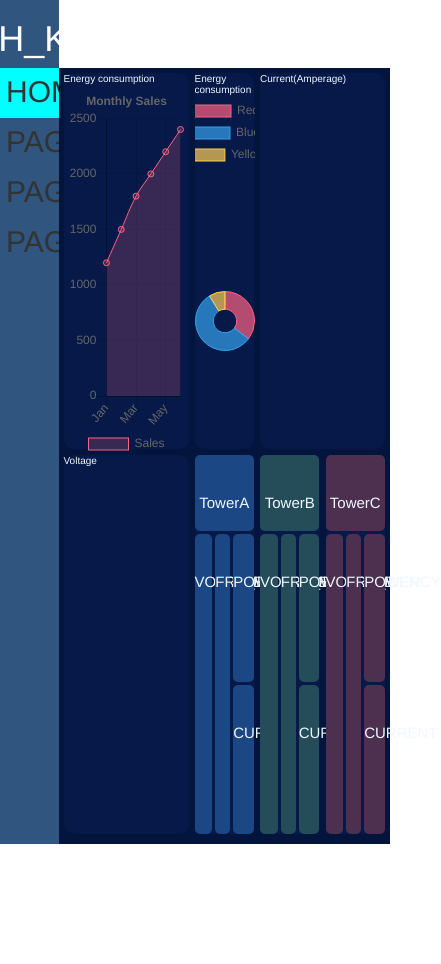
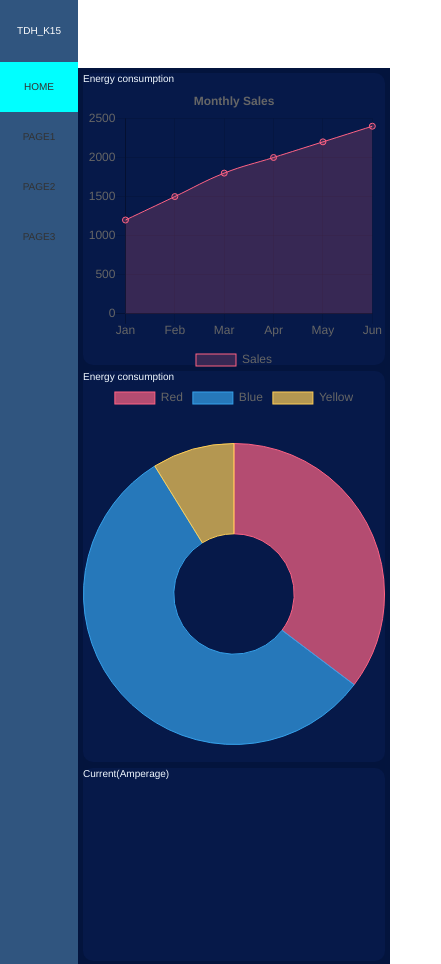
Before and after one commit to DinhTuanAnhHAUI/IOT, a plain HTML site: page index.html in a window 390 px wide. Shown: the top 964 px of the page, 441 px wide, since content can reach past the window. Before the commit the page ends 844 px from the top, so only its background shows below. Drawn offline with nearby package versions, Linux system fonts and the light colour scheme.

Commit message:
dung vua up

```diff
--- a/index.html
+++ b/index.html
@@ -8,14 +8,17 @@
     <title>IOT_system_1</title>
     <script src="https://cdnjs.cloudflare.com/ajax/libs/Chart.js/2.6.0/Chart.min.js"></script>
     <link rel="stylesheet" href="https://maxcdn.bootstrapcdn.com/bootstrap/3.3.7/css/bootstrap.min.css">
-
+    <!-- <meta
+    name="viewport"
+    content="width=device-width, initial-scale=1"
+/> -->
 </head>
 <body >
  <!-- <button name="button" type = "button" onclick="location.href='newpage.html'"> this is button</button> -->
 <div class="container">
     <div class="container1" >
         <div class="tieu_de">
-            <h1>TDH_K15</h1>
+            TDH_K15
         </div>
         <button name="button1" type = "button" onclick="location.href='index.html'" class="bt1" style="background-color: aqua;"> HOME</button>
         <button name="page1" type = "button" onclick="location.href='page1.html'" class="bt1"> PAGE1</button>
--- a/iot_1.css
+++ b/iot_1.css
@@ -6,11 +6,12 @@
 
 body{
     margin : 0 ;
-    background-color: rgb(48,85,127);
+    background: rgb(48,85,127);
 }
+
 .container1{
     position: absolute;
-    top: 0px;
+    top: 0;
     bottom: 0;
     left: 0;
     right: 0;
@@ -157,3 +158,33 @@ body{
     font-size: 30px;
 
 }
+@media (max-width: 470px){
+    .container2{
+        left: 20%;
+        grid-template-columns: 100%;
+        grid-template-rows:15% 20% 10% 10% 15% 15% 15%;
+        grid-template-areas:
+        'item1'
+        'item2'
+        'item3'
+        'item4'
+        'item5'
+        'item6'
+        'item7'
+
+    }
+    .container1{
+        width: 20%;
+        height: 2065px;
+    }
+    .container2{
+        height:2000px;
+    }
+    .bt1{
+        font-size: 10px;
+    }
+    .tieu_de{
+        font-size: 10px;
+        height: 3%;
+    }
+}
```
